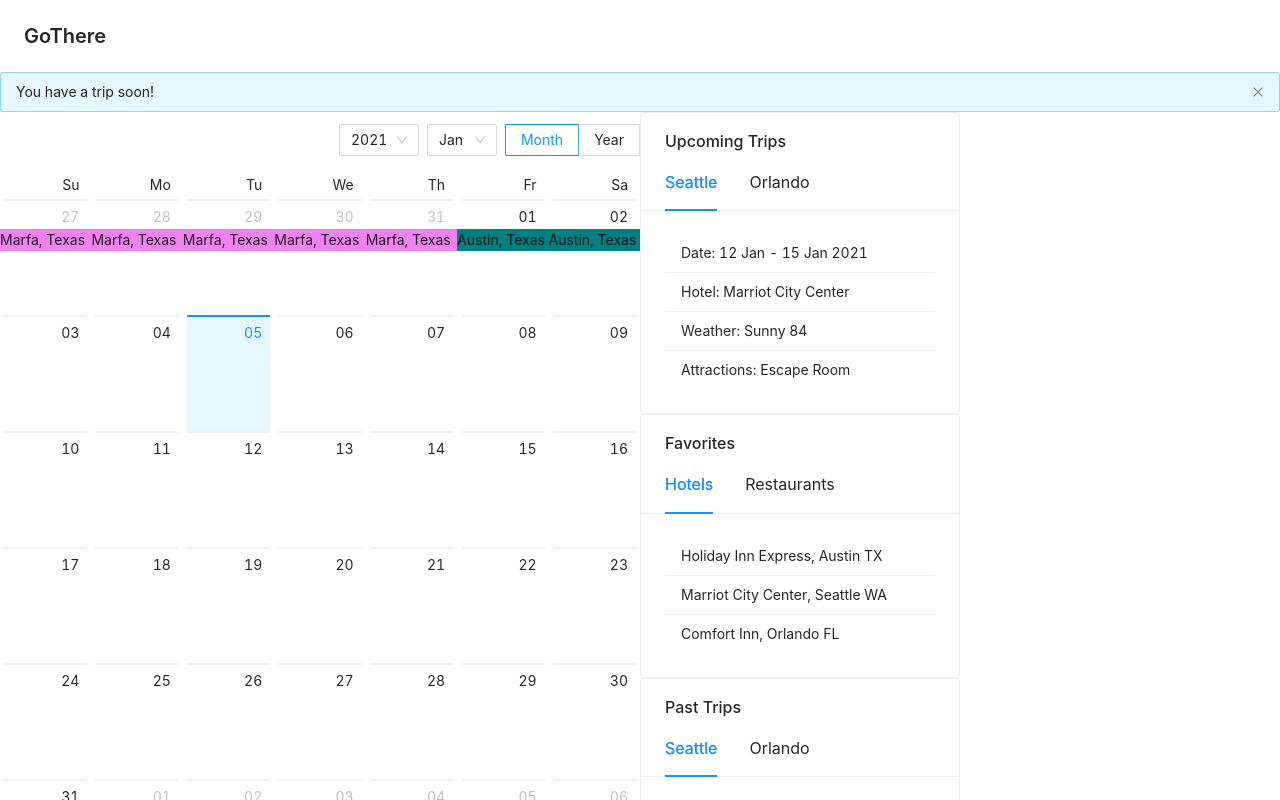
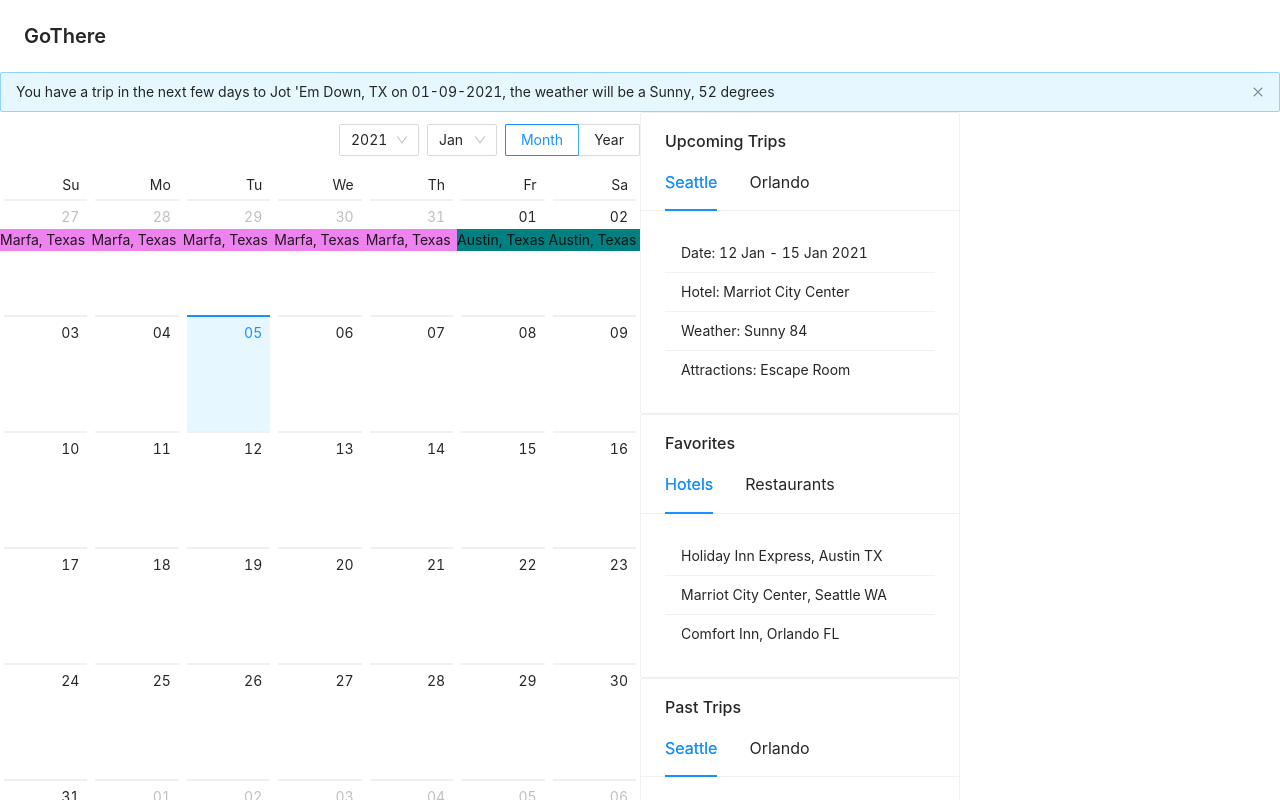
Before and after one commit to hratx-blue-ocean/GoThere, a React (Create React App) app in the folder client/: page /userpage in a window 1280 px wide. Shown: the top 800 px of the page. Built offline with nearby package versions, Linux system fonts and the light colour scheme.

Commit message:
'rendering trip and weather info in alert with dummy data'

```diff
--- a/client/src/pages/UserPage/UserPage.js
+++ b/client/src/pages/UserPage/UserPage.js
@@ -8,18 +8,26 @@ import PastTrips from "../../components/ProfileLists/PastTrips";
 
 export default function UserPage() {
 
+  const trip = {
+    location: "Jot 'Em Down, TX",
+    startDate: "01-09-2021",
+    weather: "Sunny, 52 degrees"
+  }
+
   const [visible, setVisible] = useState(true);
 
   const handleClose = () => {
     setVisible(false);
   };
 
+  const tripMessage = `You have a trip in the next few days to ${trip.location} on ${trip.startDate}, the weather will be a ${trip.weather}`
+
   return (
     <>
     <div className='eminent trip'>
       {visible ? (
         <Alert
-          message="You have a trip soon!"
+          message={tripMessage}
           type="info"
           closable afterClose={handleClose}
         />
```
